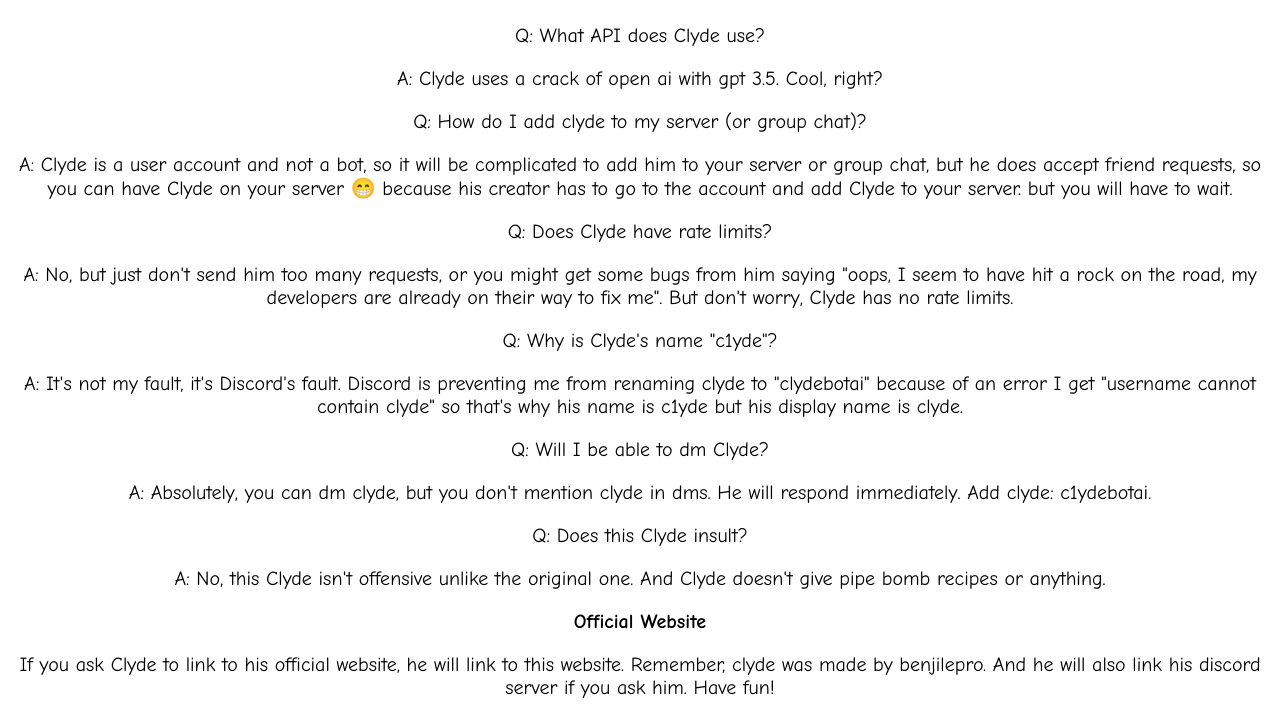
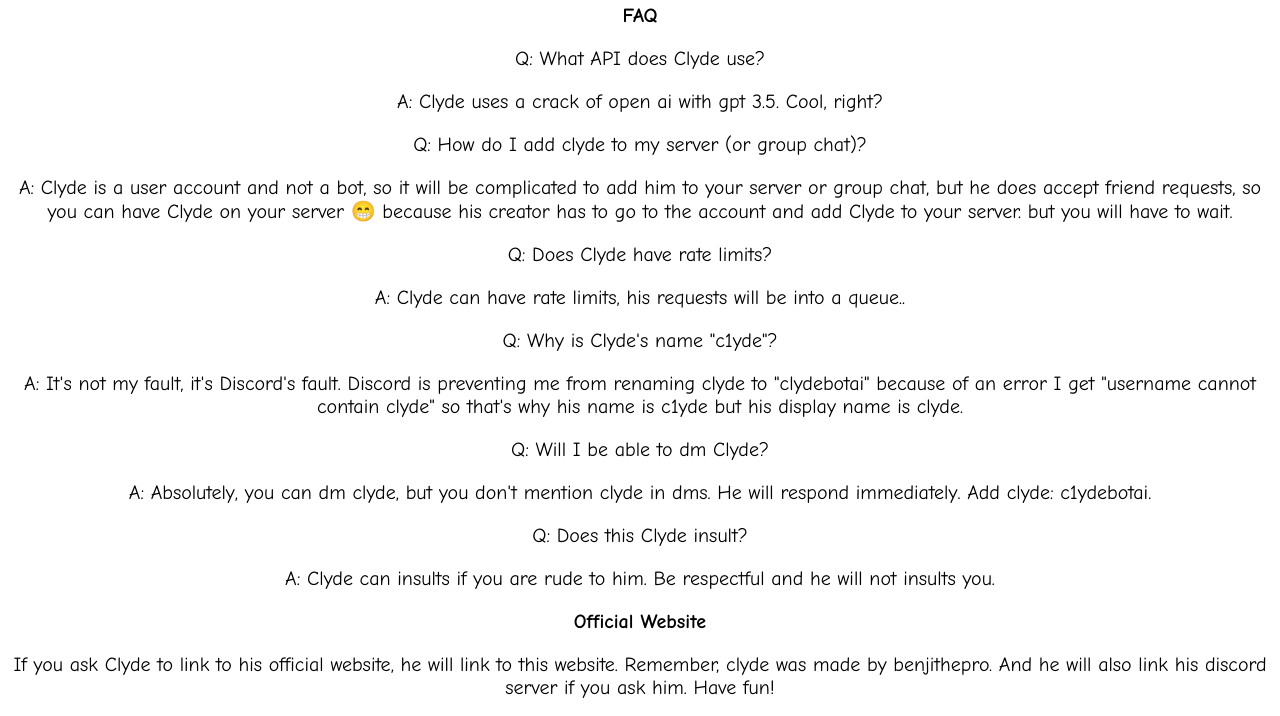
Before and after one commit to Baldi89989/clyde-ai-recreated, a plain HTML site: page index.html in a window 1280 px wide. Shown: the part 757-1473 px from the top of the page. Drawn offline with Linux system fonts and the light colour scheme; grey boxes are pictures that could not be loaded.

Commit message:
Update index.html

```diff
--- a/index.html
+++ b/index.html
@@ -15,6 +15,7 @@
         <li>use emojis 😄</li>
         <li>writing codes</li>
         <li>read your bio</li>
+        <li>read images</li>
     </ul>
     <p>Clyde is always learning new things and getting better every day. he can answer your questions, have in-depth conversations with you and your friends, and even find the right gif for the moment. just type @Clyde into a server and you can chat with him in any channel.</p>
     <h2>Limitations</h2>
@@ -29,15 +30,15 @@
     <p>Q: How do I add clyde to my server (or group chat)?</p>
     <p>A: Clyde is a user account and not a bot, so it will be complicated to add him to your server or group chat, but he does accept friend requests, so you can have Clyde on your server 😁 because his creator has to go to the account and add Clyde to your server. but you will have to wait.</p>
     <p>Q: Does Clyde have rate limits?</p>
-    <p>A: No, but just don't send him too many requests, or you might get some bugs from him saying "oops, I seem to have hit a rock on the road, my developers are already on their way to fix me". But don't worry, Clyde has no rate limits.</p>
+    <p>A: Clyde can have rate limits, his requests will be into a queue..</p>
     <p>Q: Why is Clyde's name "c1yde"?</p>
     <p>A: It's not my fault, it's Discord's fault. Discord is preventing me from renaming clyde to "clydebotai" because of an error I get "username cannot contain clyde" so that's why his name is c1yde but his display name is clyde.</p>
     <p>Q: Will I be able to dm Clyde?</p>
     <p>A: Absolutely, you can dm clyde, but you don't mention clyde in dms. He will respond immediately. Add clyde: c1ydebotai.</p>
     <p>Q: Does this Clyde insult?</p>
-    <p>A: No, this Clyde isn't offensive unlike the original one. And Clyde doesn't give pipe bomb recipes or anything.</p>
+    <p>A: Clyde can insults if you are rude to him. Be respectful and he will not insults you.</p>
     <h2>Official Website</h2>
-    <p>If you ask Clyde to link to his official website, he will link to this website. Remember, clyde was made by benjilepro. And he will also link his discord server if you ask him. Have fun! </p>
+    <p>If you ask Clyde to link to his official website, he will link to this website. Remember, clyde was made by benjithepro. And he will also link his discord server if you ask him. Have fun! </p>
     <iframe src="https://discord.com/widget?id=1214259055607156766&theme=dark" width="350" height="500" allowtransparency="true" frameborder="0" sandbox="allow-popups allow-popups-to-escape-sandbox allow-same-origin allow-scripts"></iframe>
 </body>
 </html>
```
